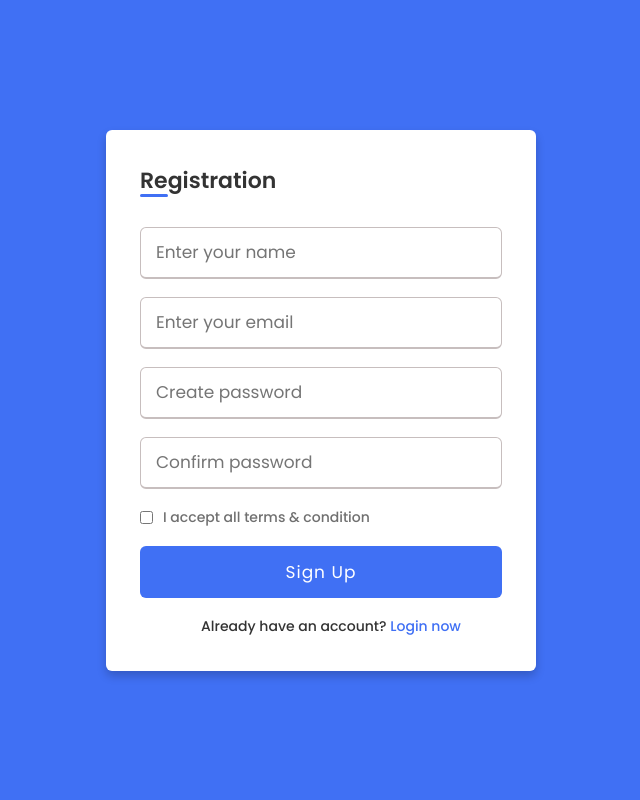
After one commit to Satyum-Singh/Fruit.ai, a Flask app: page /signup in a window 1280 px wide. The commit adds this page. Shown: the whole page, without its empty margins (319-959 px from the left). Run offline with Flask 3, Linux system fonts and the light colour scheme.

Commit message:
done with signup page and form validation.

```diff
--- a/app.py
+++ b/app.py
@@ -1,4 +1,4 @@
-from flask import Flask, render_template, request, redirect, url_for
+from flask import Flask, render_template, request, redirect, url_for, flash
 
 app = Flask(__name__)
 
@@ -14,13 +14,52 @@ def login():
             return render_template('login.html', error_msg=error_msg)
     return render_template('login.html')
 
-@app.route('/signup', methods=['GET'])
+@app.route('/signup', methods=['GET', 'POST'])
 def signup():
+    if request.method == 'POST':
+        name = request.form['name']
+        email = request.form['email']
+        password = request.form['password']
+        confirm_password = request.form['confirm_password']
+
+        errors = []
+        if not isinstance(name, str) or len(name) < 5:
+            errors.append('Name must be a string with at least 5 characters')
+        if not email.endswith('@gmail.com'):
+            errors.append('Email must end with @gmail.com')
+        if not password:
+            errors.append('Password is required')
+        if password != confirm_password:
+            errors.append('Passwords do not match')
+        if len(password) < 8:
+            errors.append('Password must be at least 8 characters long')
+
+        if errors:
+            # Render the signup form with error messages
+            return render_template('signup.html', errors=errors)
+        else:
+            return redirect(url_for('index'))
     return render_template('signup.html')
 
-@app.route('/', methods=['GET'])
+@app.route('/')
 def index():
     return render_template('index.html')
 
+@app.route('/logout', methods=['GET'])
+def logout():
+    return redirect(url_for('login'))
+
+@app.route('/about')
+def about():
+    return render_template('about.html')
+
+@app.route('/faqs')
+def faqs():
+    return render_template('faqs.html')
+
+@app.route('/chatbot')
+def chatbot():
+    return render_template('chatbot.html')
+
 if __name__ == '__main__':
     app.run(debug=True)
--- a/static/css/styles.css
+++ b/static/css/styles.css
@@ -1,44 +1,192 @@
-body {
-    font-family: Arial, sans-serif;
-    background-color: #f0f0f0;
+@import url('https://fonts.googleapis.com/css?family=Poppins:400,500,600,700&display=swap');
+*{
+  margin: 0;
+  padding: 0;
+  box-sizing: border-box;
+  font-family: 'Poppins', sans-serif;
+}
+body{
+  min-height: 100vh;
+  display: flex;
+  align-items: center;
+  justify-content: center;
+  background: #4070f4;
 }
 
+/* Sign up Page */
+.wrapper{
+  position: relative;
+  max-width: 430px;
+  width: 100%;
+  background: #fff;
+  padding: 34px;
+  border-radius: 6px;
+  box-shadow: 0 5px 10px rgba(0,0,0,0.2);
+}
+.wrapper h2{
+  position: relative;
+  font-size: 22px;
+  font-weight: 600;
+  color: #333;
+}
+.wrapper h2::before{
+  content: '';
+  position: absolute;
+  left: 0;
+  bottom: 0;
+  height: 3px;
+  width: 28px;
+  border-radius: 12px;
+  background: #4070f4;
+}
+.wrapper form{
+  margin-top: 30px;
+}
+.wrapper form .input-box{
+  height: 52px;
+  margin: 18px 0;
+}
+form .input-box input{
+  height: 100%;
+  width: 100%;
+  outline: none;
+  padding: 0 15px;
+  font-size: 17px;
+  font-weight: 400;
+  color: #333;
+  border: 1.5px solid #C7BEBE;
+  border-bottom-width: 2.5px;
+  border-radius: 6px;
+  transition: all 0.3s ease;
+}
+.input-box input:focus,
+.input-box input:valid{
+  border-color: #4070f4;
+}
+form .policy{
+  display: flex;
+  align-items: center;
+}
+form h3{
+  color: #707070;
+  font-size: 14px;
+  font-weight: 500;
+  margin-left: 10px;
+}
+.input-box.button input{
+  color: #fff;
+  letter-spacing: 1px;
+  border: none;
+  background: #4070f4;
+  cursor: pointer;
+}
+.input-box.button input:hover{
+  background: #0e4bf1;
+}
+form .text h3{
+ color: #333;
+ width: 100%;
+ text-align: center;
+}
+form .text h3 a{
+  color: #4070f4;
+  text-decoration: none;
+}
+form .text h3 a:hover{
+  text-decoration: underline;
+}
+
+/* Login Page */
+
 .container {
-    max-width: 300px;
-    margin: 40px auto;
-    padding: 20px;
-    background-color: #fff;
-    border: 1px solid #ddd;
-    box-shadow: 0 0 10px rgba(0, 0, 0, 0.1);
+  position: relative;
+  max-width: 430px;
+  width: 100%;
+  background: #fff;
+  padding: 34px;
+  border-radius: 6px;
+  box-shadow: 0 5px 10px rgba(0,0,0,0.2);
 }
 
 .login-form {
-    display: flex;
-    flex-direction: column;
-    align-items: center;
+  margin-top: 30px;
 }
 
-input[type="text"], input[type="password"] {
-    width: 100%;
-    height: 40px;
-    margin-bottom: 20px;
-    padding: 10px;
-    border: 1px solid #ccc;
+.login-form h2 {
+  position: relative;
+  font-size: 22px;
+  font-weight: 600;
+  color: #333;
 }
 
-button[type="button"] {
-    width: 100%;
-    height: 40px;
-    background-color: #4CAF50;
-    color: #fff;
-    padding: 10px;
-    border: none;
-    border-radius: 5px;
-    cursor: pointer;
+.login-form h2::before {
+  content: '';
+  position: absolute;
+  left: 0;
+  bottom: 0;
+  height: 3px;
+  width: 28px;
+  border-radius: 12px;
+  background: #4070f4;
 }
 
-button[type="button"]:hover {
-    background-color: #3e8e41;
+.login-form input[type="text"],
+.login-form input[type="password"] {
+  height: 52px;
+  margin: 18px 0;
+  outline: none;
+  padding: 0 15px;
+  font-size: 17px;
+  font-weight: 400;
+  color: #333;
+  border: 1.5px solid #C7BEBE;
+  border-bottom-width: 2.5px;
+  border-radius: 6px;
+  transition: all 0.3s ease;
+}
+
+.login-form input[type="text"]:focus,
+.login-form input[type="password"]:focus,
+.login-form input[type="text"]:valid,
+.login-form input[type="password"]:valid {
+  border-color: #4070f4;
+}
+
+#login-btn {
+  color: #fff;
+  letter-spacing: 1px;
+  border: none;
+  background: #4070f4;
+  cursor: pointer;
+  padding: 10px 20px;
+  border-radius: 6px;
+}
+
+#login-btn:hover {
+  background: #0e4bf1;
+}
+
+#error-msg {
+  color: red;
+  font-size: 14px;
+  font-weight: 500;
+  margin-top: 10px;
+}
+
+.login-form p {
+  color: #333;
+  font-size: 14px;
+  font-weight: 500;
+  margin-top: 10px;
+}
+
+.login-form p a {
+  color: #4070f4;
+  text-decoration: none;
+}
+
+.login-form p a:hover {
+  text-decoration: underline;
 }
 
 .toastr {
@@ -58,59 +206,3 @@ button[type="button"]:hover {
     border-color: #c6f7c6;
     color: #3c763d;
 }
-
-#error-msg {
-    color: red;
-    margin-bottom: 20px;
-}
-
-a {
-    text-decoration: none;
-    color: #337ab7;
-}
-
-a:hover {
-    color: #23527c;
-}
-
-.login-form {
-    opacity: 0;
-    animation: fadeIn 0.5s forwards;
-}
-
-@keyframes fadeIn {
-    0% {
-        opacity: 0;
-    }
-    100% {
-        opacity: 1;
-    }
-}
-
-input[type="text"], input[type="password"] {
-    transition: border-color 0.2s ease-in-out;
-}
-
-input[type="text"]:focus, input[type="password"]:focus {
-    border-color: #aaa;
-}
-
-button[type="button"] {
-    transition: background-color 0.2s ease-in-out;
-}
-
-button[type="button"]:hover {
-    animation: pulse 0.5s infinite;
-}
-
-@keyframes pulse {
-    0% {
-        transform: scale(1);
-    }
-    50% {
-        transform: scale(1.05);
-    }
-    100% {
-        transform: scale(1);
-    }
-}
--- a/templates/login.html
+++ b/templates/login.html
@@ -6,9 +6,8 @@
     <title>Login Page</title>
     <link
       rel="stylesheet"
-      href="{{ url_for('static', filename='styles.css') }}"
+      href="{{ url_for('static', filename='css/styles.css') }}"
     />
-    <script src="https://cdnjs.cloudflare.com/ajax/libs/toastr.js/latest/toastr.min.js"></script>
   </head>
   <body>
     <div class="container">
@@ -37,5 +36,6 @@
     </div>
 
     <script src="{{ url_for('static', filename='script.js') }}"></script>
+    <script src="https://cdnjs.cloudflare.com/ajax/libs/toastr.js/latest/toastr.min.js"></script>
   </body>
 </html>
--- /dev/null
+++ b/templates/signup.html
@@ -0,0 +1,71 @@
+<!DOCTYPE html>
+<html lang="en">
+  <head>
+    <meta charset="UTF-8" />
+    <meta name="viewport" content="width=device-width, initial-scale=1.0" />
+    <title>Sign Up | Register</title>
+    <link
+      rel="stylesheet"
+      href="{{ url_for('static', filename='css/styles.css') }}"
+    />
+  </head>
+  <body>
+    <div class="wrapper">
+      <h2>Registration</h2>
+      <form method="post">
+        {% if errors %}
+        <ul>
+          {% for error in errors %}
+          <li>{{ error }}</li>
+          {% endfor %}
+        </ul>
+        {% endif %}
+        <div class="input-box">
+          <input
+            name="name"
+            type="text"
+            placeholder="Enter your name"
+            required
+          />
+        </div>
+        <div class="input-box">
+          <input
+            name="email"
+            type="text"
+            placeholder="Enter your email"
+            required
+          />
+        </div>
+        <div class="input-box">
+          <input
+            name="password"
+            type="password"
+            placeholder="Create password"
+            required
+          />
+        </div>
+        <div class="input-box">
+          <input
+            name="confirm_password"
+            type="password"
+            placeholder="Confirm password"
+            required
+          />
+        </div>
+        <div class="policy">
+          <input type="checkbox" />
+          <h3>I accept all terms & condition</h3>
+        </div>
+        <div class="input-box button">
+          <input type="Submit" value="Sign Up" />
+        </div>
+        <div class="text">
+          <h3>
+            Already have an account?
+            <a href="{{ url_for('login') }}">Login now</a>
+          </h3>
+        </div>
+      </form>
+    </div>
+  </body>
+</html>
```
Also changed, not shown: templates/about.html (added, +11 -0 lines), templates/chatbot.html (added, +11 -0 lines), templates/faqs.html (added, +11 -0 lines).
